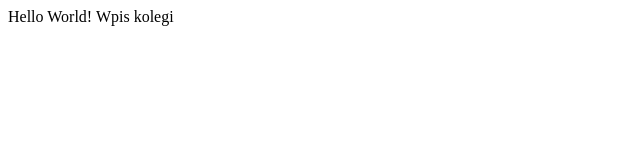
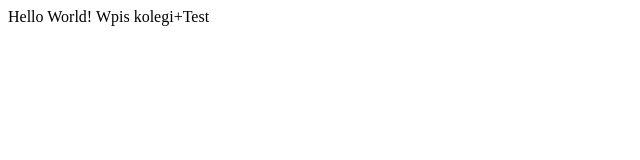
Before and after one commit to LukMys/GitTutorial, a plain HTML site: page index.html in a window 1280 px wide. Shown: the full height of the page, 0-640 px from the left. Drawn offline with Linux system fonts and the light colour scheme.

Commit message:
druga zmiana

```diff
--- a/index.html
+++ b/index.html
@@ -8,6 +8,6 @@
 </head>
 <body>
     Hello World!
-    Wpis kolegi
+    Wpis kolegi+Test
 </body>
 </html>
```
